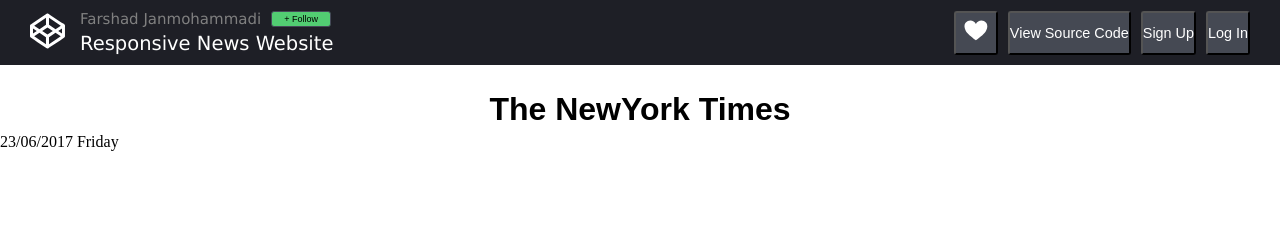
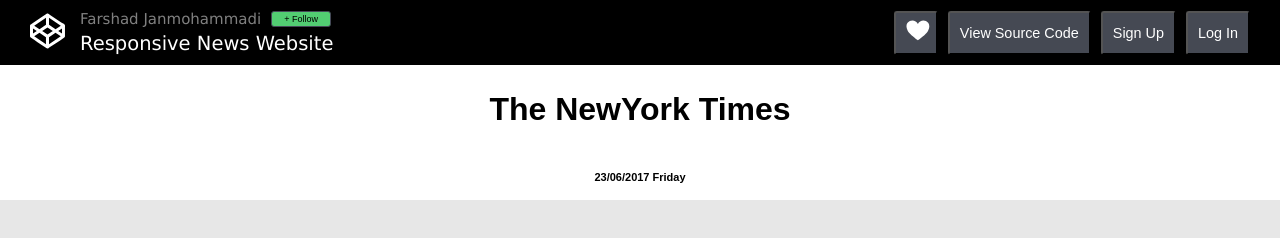
Before and after one commit to Code-Coterie-Team/nesw-app, a plain HTML site: page index.html in a window 1280 px wide. Drawn offline with Linux system fonts and the light colour scheme.

Commit message:
fix the header and title

```diff
--- a/header.css
+++ b/header.css
@@ -7,6 +7,8 @@
 body {
     margin: 0;
     padding: 0;
+    background-color: #e7e7e7;
+    margin-bottom: 0px;
 }
 
 .header {
@@ -19,10 +21,12 @@ body {
     justify-content: space-between;
     align-items: center;
     padding: 0 30px;
-    background-color: #1e1f26;
+    background-color: black;
     color: white;
     z-index: 1000;
     font-family: 'Lucida Sans', 'Lucida Sans Regular', 'Lucida Grande', 'Lucida Sans Unicode', Geneva, Verdana, sans-serif;
+    margin: 0;
+    padding-bottom: 0;
 }
 
 /* Left section styles */
@@ -97,6 +101,8 @@ button {
     color: white;
     cursor: pointer;
     font-size: 0.9rem;
+    padding-right: 10px;
+    padding-left: 10px;
 }
 
 button:hover {
@@ -133,16 +139,30 @@ button a {
 }
 
 .title {
-    height: 927px;
+    height: 135px;
     width: auto;
     display: block;
+    background-color: white;
+    margin: 0;
+    padding: 0;
 }
 
 .title h1 {
+    padding-top: 20px;
+    margin: 0;
     font-family: sans-serif;
     font-size: 32px;
     font-weight: 700;
     line-height: 48px;
     text-align: center;
-    margin-top: 20px;
 }
+
+.title h6 {
+    padding-top: 20px;
+    margin: 0;
+    font-family: sans-serif;
+    font-size: 11px;
+    font-weight: 600;
+    line-height: 48px;
+    text-align: center;
+}
--- a/index.html
+++ b/index.html
@@ -27,7 +27,7 @@
     </header>
     <div class="title">
         <h1>The NewYork Times</h1>
-        <p>23/06/2017 Friday</p>
+        <h6>23/06/2017 Friday</h6>
     </div>
 </body>
 </html>
```
